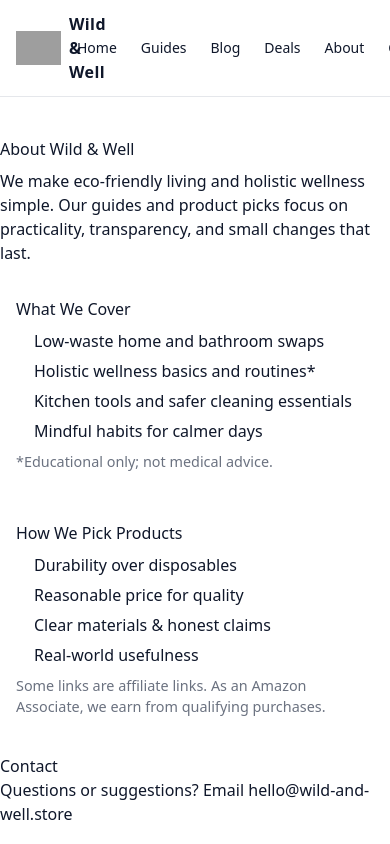
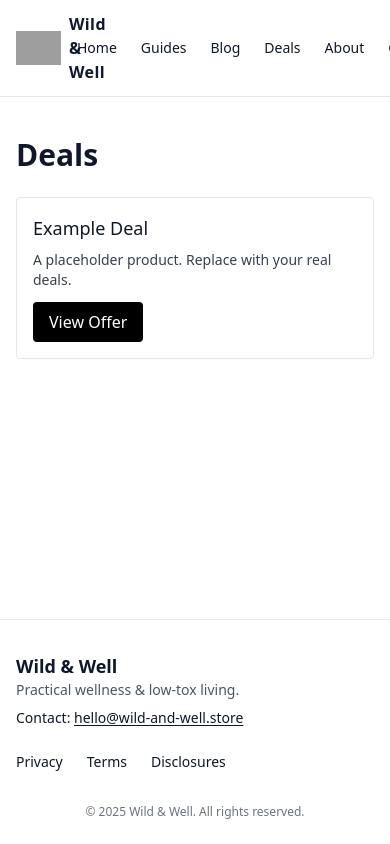
Before and after one commit to dariosandison/Eco---Holistic, a Next.js app: page /about in a window 390 px wide. Shown: the top 844 px of the page. Built offline with nearby package versions, Linux system fonts and the light colour scheme; grey boxes are pictures that could not be loaded.

Commit message:
Update about.js

```diff
--- a/pages/about.js
+++ b/pages/about.js
@@ -1,115 +1,30 @@
-// pages/about.js
-import Head from "next/head";
+// pages/deals.js
+import deals from "../data/deals.json";
 
-export default function About() {
-  const canonical = "https://www.wild-and-well.store/about";
-
-  const orgSchema = {
-    "@context": "https://schema.org",
-    "@type": "Organization",
-    name: "Wild & Well",
-    url: "https://www.wild-and-well.store",
-    logo: "https://www.wild-and-well.store/favicon.ico",
-    sameAs: [
-      "https://instagram.com/yourhandle",
-      "https://pinterest.com/yourhandle",
-      "https://www.facebook.com/yourpage",
-    ],
-  };
-
-  const webSiteSchema = {
-    "@context": "https://schema.org",
-    "@type": "WebSite",
-    name: "Wild & Well",
-    url: "https://www.wild-and-well.store",
-    potentialAction: {
-      "@type": "SearchAction",
-      target: "https://www.wild-and-well.store/?q={search_term_string}",
-      "query-input": "required name=search_term_string",
-    },
-  };
-
+export default function DealsPage() {
+  const items = Array.isArray(deals) ? deals : [];
   return (
-    <>
-      <Head>
-        <title>About • Wild & Well</title>
-        <meta
-          name="description"
-          content="Wild & Well helps you live more naturally with practical eco swaps and mindful wellness tips."
-        />
-        <link rel="canonical" href={canonical} />
-        <script
-          type="application/ld+json"
-          dangerouslySetInnerHTML={{ __html: JSON.stringify(orgSchema) }}
-        />
-        <script
-          type="application/ld+json"
-          dangerouslySetInnerHTML={{ __html: JSON.stringify(webSiteSchema) }}
-        />
-      </Head>
-
-      <main className="container page">
-        <h1>About Wild & Well</h1>
-        <p className="lead">
-          We make eco-friendly living and holistic wellness simple. Our guides and
-          product picks focus on practicality, transparency, and small changes that last.
-        </p>
-
-        <section className="grid">
-          <div className="card">
-            <h3>What We Cover</h3>
-            <ul>
-              <li>Low-waste home and bathroom swaps</li>
-              <li>Holistic wellness basics and routines*</li>
-              <li>Kitchen tools and safer cleaning essentials</li>
-              <li>Mindful habits for calmer days</li>
-            </ul>
-            <p className="fine">*Educational only; not medical advice.</p>
-          </div>
-
-          <div className="card">
-            <h3>How We Pick Products</h3>
-            <ul>
-              <li>Durability over disposables</li>
-              <li>Reasonable price for quality</li>
-              <li>Clear materials & honest claims</li>
-              <li>Real-world usefulness</li>
-            </ul>
-            <p className="fine">
-              Some links are affiliate links. As an Amazon Associate, we earn from qualifying purchases.
-            </p>
-          </div>
-        </section>
-
-        <section className="contact">
-          <h3>Contact</h3>
-          <p>
-            Questions or suggestions? Email{" "}
-            <a href="mailto:hello@wild-and-well.store">hello@wild-and-well.store</a>
-          </p>
-        </section>
-      </main>
-
-      <style jsx>{`
-        .page { margin: 2.5rem auto; }
-        .lead { color: var(--muted); margin: 8px 0 16px; }
-        .grid {
-          display: grid;
-          grid-template-columns: repeat(auto-fit, minmax(260px, 1fr));
-          gap: 16px;
-          margin: 12px 0 20px;
-        }
-        .card {
-          border: 1px solid var(--border);
-          border-radius: 12px;
-          padding: 16px;
-          background: #fff;
-        }
-        ul { margin: 8px 0 0 18px; }
-        li { margin: 6px 0; }
-        .fine { color: #6b7280; font-size: .9rem; margin-top: 8px; }
-        .contact { margin-top: 10px; }
-      `}</style>
-    </>
+    <div className="mx-auto max-w-5xl px-4 py-10">
+      <h1 className="text-3xl font-semibold mb-6">Deals</h1>
+      {items.length === 0 && <p className="text-gray-600">No deals yet.</p>}
+      <ul className="grid gap-6 md:grid-cols-2">
+        {items.map((d, i) => (
+          <li key={i} className="border rounded p-4">
+            <div className="text-lg font-medium">{d.title}</div>
+            {d.description && <p className="text-sm text-gray-700 mt-2">{d.description}</p>}
+            <div className="mt-3">
+              <a
+                href={d.url}
+                target="_blank"
+                rel="nofollow sponsored noopener"
+                className="inline-block rounded bg-black px-4 py-2 text-white"
+              >
+                View Offer
+              </a>
+            </div>
+          </li>
+        ))}
+      </ul>
+    </div>
   );
 }
```
